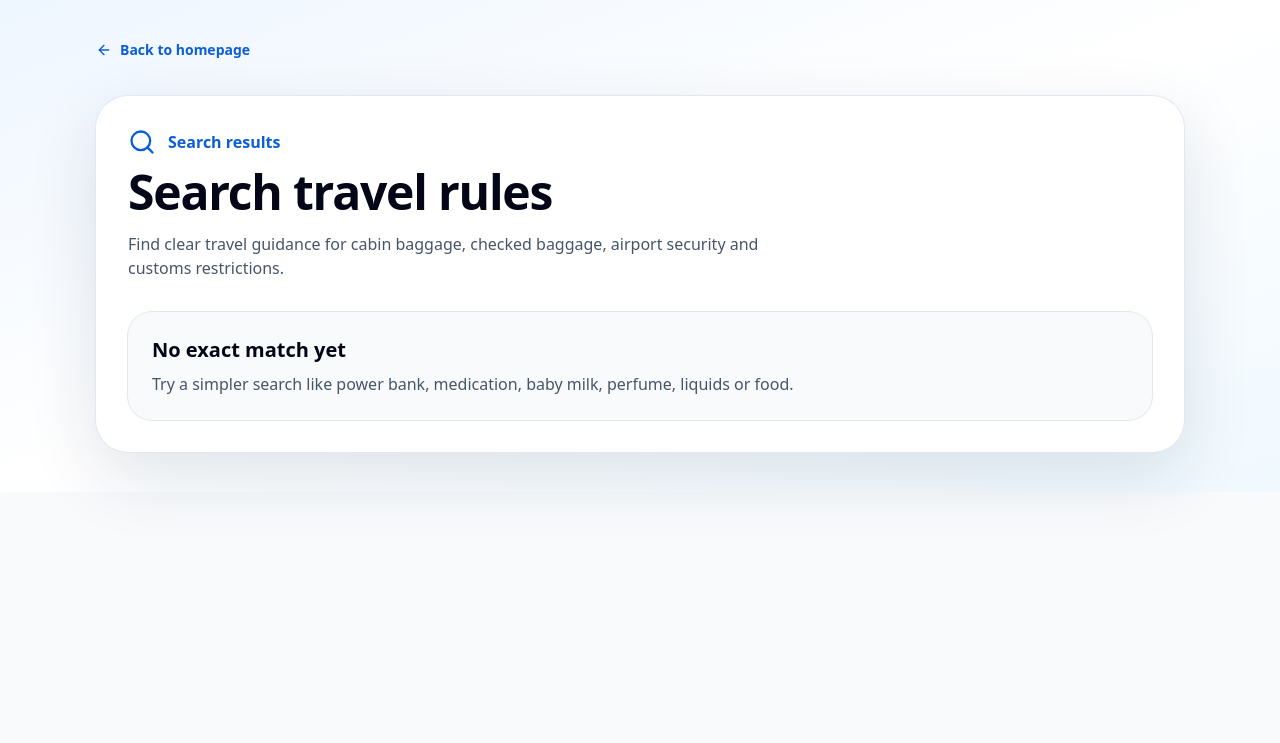
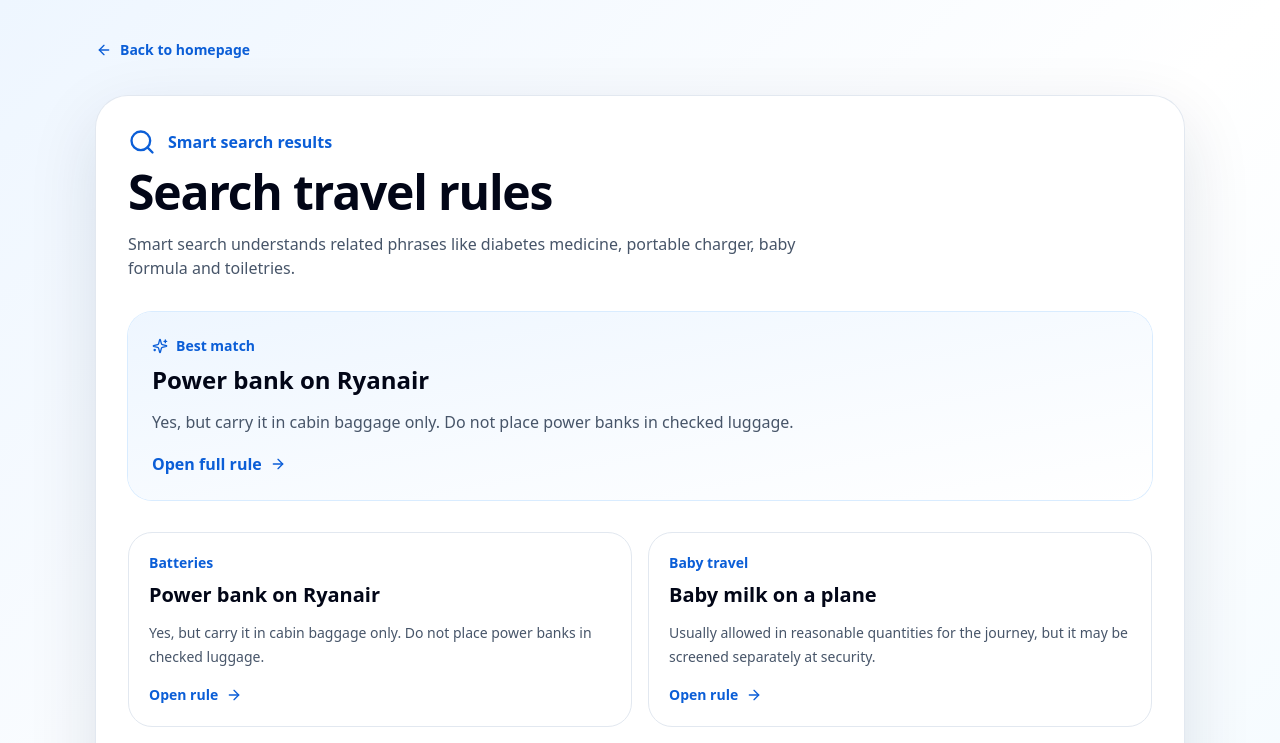
Before and after one commit to gauravmehta2702/canibringitnow-v2, a Next.js app: page /search in a window 1280 px wide. Shown: the top 743 px of the page. Built offline with nearby package versions, Linux system fonts and the light colour scheme.

Commit message:
Upgrade smart search results

```diff
--- a/src/app/search/page.tsx
+++ b/src/app/search/page.tsx
@@ -1,42 +1,22 @@
 'use client';
 
 import { useEffect, useState } from 'react';
-import { ArrowLeft, ArrowRight, Search } from 'lucide-react';
-import { rules } from '@/data/rules';
-
-function searchRules(query: string) {
-  const q = query.toLowerCase().trim();
-  if (!q) return [];
-
-  return rules
-    .map((rule) => {
-      const text = [rule.item, rule.category, rule.shortAnswer, ...rule.tags].join(' ').toLowerCase();
-      let score = 0;
-
-      if (rule.item.toLowerCase().includes(q)) score += 5;
-      if (rule.category.toLowerCase().includes(q)) score += 3;
-      if (rule.tags.some((tag) => tag.toLowerCase().includes(q))) score += 3;
-
-      q.split(' ').filter(Boolean).forEach((word) => {
-        if (text.includes(word)) score += 1;
-      });
-
-      return { rule, score };
-    })
-    .filter((item) => item.score > 0)
-    .sort((a, b) => b.score - a.score)
-    .map((item) => item.rule);
-}
+import { ArrowLeft, ArrowRight, Search, Sparkles } from 'lucide-react';
+import { getSmartAnswer, smartSearch } from '@/lib/smartSearch';
+import type { Rule } from '@/data/rules';
 
 export default function SearchPage() {
   const [query, setQuery] = useState('');
+  const [results, setResults] = useState<Rule[]>([]);
+  const [bestMatch, setBestMatch] = useState<Rule | null>(null);
 
   useEffect(() => {
     const params = new URLSearchParams(window.location.search);
-    setQuery(params.get('q') || '');
+    const q = params.get('q') || '';
+    setQuery(q);
+    setResults(smartSearch(q, 12));
+    setBestMatch(getSmartAnswer(q));
   }, []);
-
-  const results = searchRules(query);
 
   return (
     <main className="min-h-screen bg-slate-50">
@@ -50,7 +30,7 @@
           <div className="mt-8 rounded-[2rem] bg-white p-8 shadow-soft ring-1 ring-slate-200">
             <div className="flex items-center gap-3">
               <Search className="h-7 w-7 text-brand-600" />
-              <p className="font-semibold text-brand-600">Search results</p>
+              <p className="font-semibold text-brand-600">Smart search results</p>
             </div>
 
             <h1 className="mt-3 text-4xl font-black tracking-tight text-slate-950 md:text-5xl">
@@ -58,8 +38,25 @@
             </h1>
 
             <p className="mt-4 max-w-2xl text-slate-600">
-              Find clear travel guidance for cabin baggage, checked baggage, airport security and customs restrictions.
+              Smart search understands related phrases like diabetes medicine, portable charger, baby formula and toiletries.
             </p>
+
+            {bestMatch && (
+              <div className="mt-8 rounded-3xl bg-gradient-to-br from-brand-50 to-white p-6 ring-1 ring-brand-100">
+                <div className="flex items-center gap-2 text-sm font-semibold text-brand-600">
+                  <Sparkles className="h-4 w-4" />
+                  Best match
+                </div>
+                <h2 className="mt-2 text-2xl font-bold text-slate-950">{bestMatch.item}</h2>
+                <p className="mt-3 leading-7 text-slate-600">{bestMatch.shortAnswer}</p>
+                <a
+                  href={`/rules/${bestMatch.slug}/`}
+                  className="mt-4 inline-flex items-center gap-2 font-semibold text-brand-600"
+                >
+                  Open full rule <ArrowRight className="h-4 w-4" />
+                </a>
+              </div>
+            )}
 
             {results.length > 0 ? (
               <div className="mt-8 grid gap-4 md:grid-cols-2">
```
